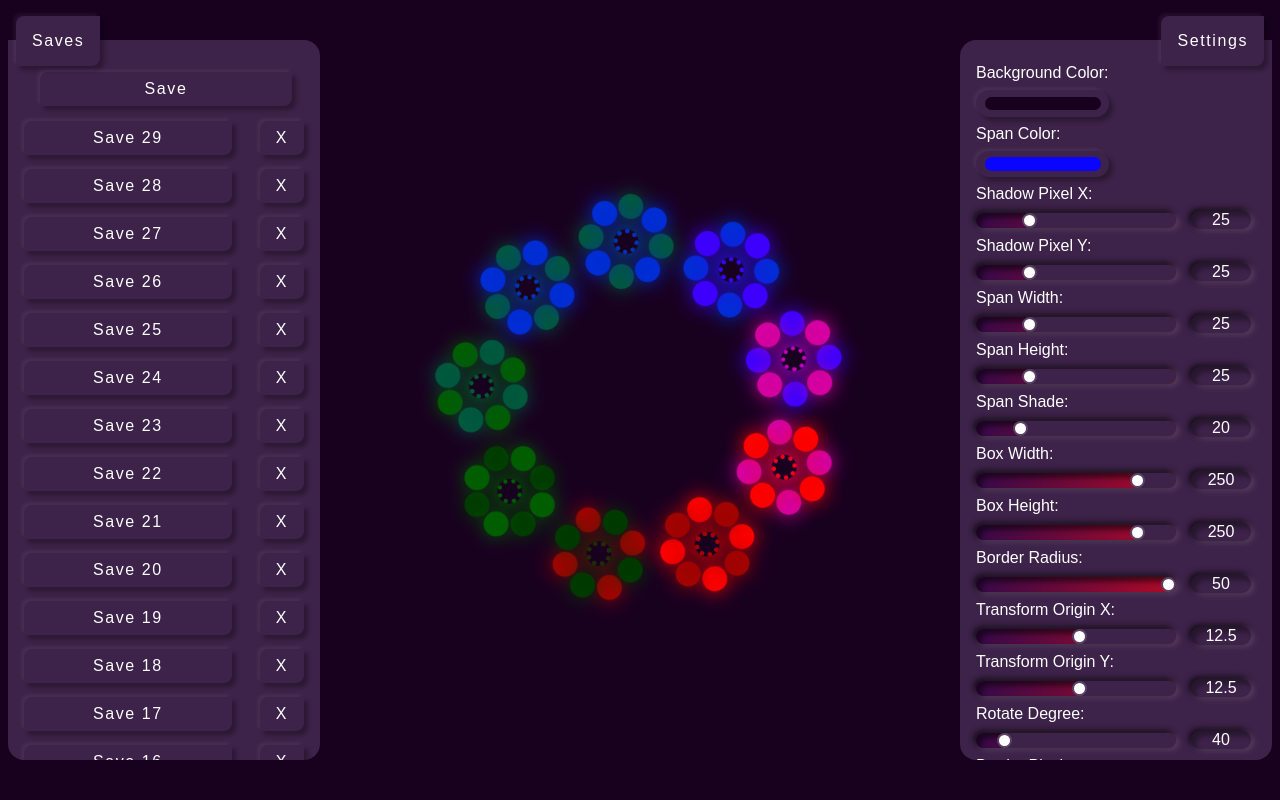
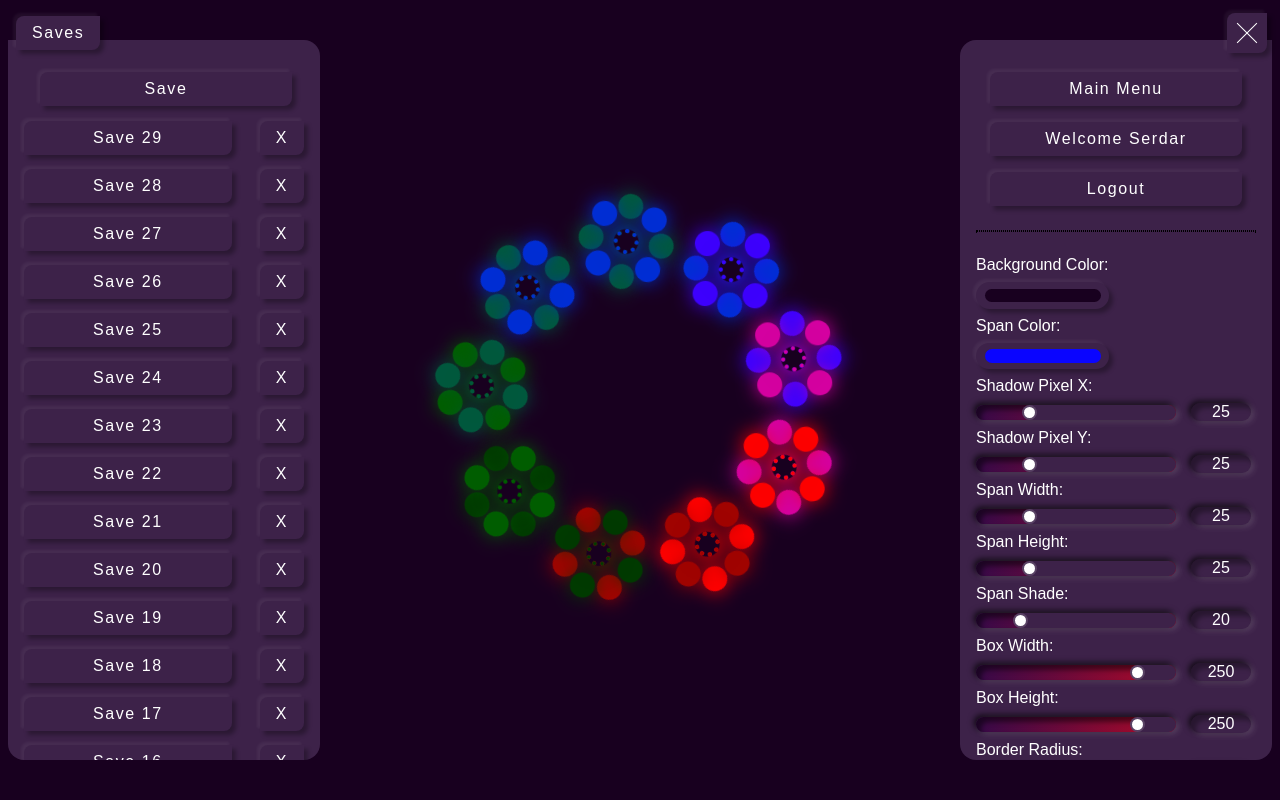
Before and after one commit to JintusSerdar/CSSAnimationMaker, a Flask app: page / in a window 1280 px wide. Run offline with Flask 3, Linux system fonts and the light colour scheme; a user stored in the database is signed in.

Commit message:
UI improvements

```diff
--- a/application.py
+++ b/application.py
@@ -96,8 +96,13 @@ def delete_animation():
 def index():
     authenticated = 'user_id' in session  # Check if 'user_id' exists in the session
     if authenticated:
+        user_id = session['user_id']
+
+        # Getting username
+        username = Users.query.filter_by(id=user_id).first().username.capitalize()
+
         # Assuming that savedAnimations is a list of animations for the currently authenticated user
-        savedAnimations = SavedAnimation.query.filter_by(userId=session['user_id']).all()
+        savedAnimations = SavedAnimation.query.filter_by(userId=user_id).all()
 
         # Convert SavedAnimation objects to dictionaries
         savedAnimations_dict = [
@@ -110,7 +115,7 @@ def index():
             for animation in savedAnimations
         ]
 
-        return render_template("index.html", savedAnimations=savedAnimations_dict, authenticated=authenticated)
+        return render_template("index.html", savedAnimations=savedAnimations_dict, authenticated=authenticated, username=username)
 
     return render_template("index.html", savedAnimations=None, authenticated=authenticated)
 
@@ -126,7 +131,7 @@ def login():
     session.clear()
 
     if request.method == 'POST':
-        username = request.form.get('loginUsername')
+        username = request.form.get('loginUsername').lower()
         password = request.form.get('loginPassword')
 
         if not username:
@@ -158,8 +163,8 @@ def register():
     session.clear()
 
     if request.method == 'POST':
-        username = request.form.get('registerUsername')
-        email = request.form.get('registerEmail')
+        username = request.form.get('registerUsername').lower()
+        email = request.form.get('registerEmail').lower()
         password = request.form.get('registerPassword')
         # confirmation = request.form.get("confirmation")
 
--- a/static/elements.css
+++ b/static/elements.css
@@ -61,7 +61,7 @@
 /*Range Slider End*/
 
 /*Button*/
-button {
+.preview-container button, .settings-container button{
     padding: 0.5em 1em;
     background: rgb(61, 34, 73);
     border: none;
@@ -78,13 +78,13 @@ button {
     4px 4px 4px rgba(0, 0, 0, 0.3);
 }
 
-button:hover {
+.preview-container button:hover, .settings-container button:hover {
     transition: .2s ease-in-out;
     box-shadow: -1px -1px 1px rgba(255, 255, 255, 0.1),
     1px 1px 1px rgba(0, 0, 0, 0.5);
 }
 
-button:active {
+.preview-container button:active, .settings-container button:active {
     transition: .2s ease-in-out;
     box-shadow: inset 5px 5px 5px rgba(0,0,0,0.3), inset -3px -3px 5px rgba(255, 255, 255, 0.05),
     inset -1px -2px 2px rgba(255, 255, 255, 0.05);
--- a/static/style.css
+++ b/static/style.css
@@ -83,10 +83,74 @@ body {
 
 #settingsToggle {
     position: absolute;
+    width: 3em;
+    height: 3em;
     top: 1em;
     right: 1em;
     z-index: 999;
-    padding: 1em;
+    background: rgb(61, 34, 73);
+    border: none;
+    border-radius: 0.5rem 0rem 0.5rem 0rem;
+    cursor: pointer;
+    box-shadow: -3px -3px 3px rgba(255, 255, 255, 0.05),
+    4px 4px 4px rgba(0, 0, 0, 0.3);
+}
+
+#settingsToggle:hover {
+    box-shadow: -1px -1px 1px rgba(255, 255, 255, 0.1),
+    1px 1px 1px rgba(0, 0, 0, 0.5);
+}
+
+#settingsToggle:active {
+    box-shadow: inset 5px 5px 5px rgba(0,0,0,0.3), inset -3px -3px 5px rgba(255, 255, 255, 0.05),
+    inset -1px -2px 2px rgba(255, 255, 255, 0.05);
+}
+
+.toggle {
+    transition: transform 0.75s ease, opacity .3s ease;
+}
+
+.toggleLine {
+    position: absolute;
+    display: block;
+    left: 50%;
+    width: 70%;
+    height: 1px;
+    background-color: #fff;
+    transition: transform .5s,opacity .25s;
+    transform: translate(-50%,-50%);
+}
+
+.toggleLine:first-child {
+    top: 30%
+}
+
+.toggleLine:nth-child(2) {
+    top: 50%
+}
+
+.toggleLine:nth-child(3) {
+    top: 70%
+}
+
+.toggle.toggle-active {
+    transform: rotate(360deg)
+}
+
+.toggle.toggle-active .toggleLine:first-child {
+    top: 50%;
+    transform: translate(-50%,-50%) rotate(-45deg)
+}
+
+.toggle.toggle-active .toggleLine:nth-child(2) {
+    top: 50%;
+    opacity: 0;
+    transform: translate(-50%,-50%)
+}
+
+.toggle.toggle-active .toggleLine:nth-child(3) {
+    top: 50%;
+    transform: translate(-50%,-50%) rotate(45deg)
 }
 
 .preview-box.menu-closed {
@@ -108,7 +172,18 @@ body {
     top: 1em;
     left: 1em;
     z-index: 999;
-    padding: 1em;
+    padding: 0.5em 1em;
+    background: rgb(61, 34, 73);
+    border: none;
+    border-radius: 0.5rem 0rem 0.5rem 0rem;
+    cursor: pointer;
+    color: #fff;
+    font-size: 1em;
+    font-weight: 400;
+    letter-spacing: .1em;
+    text-align: center;
+    box-shadow: -3px -3px 3px rgba(255, 255, 255, 0.05),
+    4px 4px 4px rgba(0, 0, 0, 0.3);
 }
 
 /*Toggles End*/
@@ -181,3 +256,28 @@ body {
 .saveSpan {
     width: 80%;
 }
+
+.hamburger {
+    rotate: 90deg;
+    transition: 0.5s;
+}
+
+.not-hamburger {
+    rotate: 0deg;
+    transition: 0.5s;
+}
+
+.hub {
+    text-align: center;
+}
+
+.hubButton {
+    margin-top: 1em;
+    width: 90%;
+}
+
+.hub-separator {
+    margin: 1.5em 0;
+    background-color: rgb(61, 34, 73);
+	border: 1px dotted #000;
+}
--- a/templates/index.html
+++ b/templates/index.html
@@ -39,9 +39,10 @@
 
 {% block authentication %}
     {% if authenticated %}
-        <a href="/logout" class="downloadButton">Logout</a>
+        <a href="/" class="hubButton">Welcome {{ username }}</a>
+        <a href="/logout" class="hubButton">Logout</a>
     {% else %}
-        <a href="/authentication" class="downloadButton">Login/Register</a>
+        <a href="/authentication" class="hubButton">Login/Register</a>
     {% endif %}
 {% endblock %}
 
--- a/templates/layout.html
+++ b/templates/layout.html
@@ -50,6 +50,14 @@
 
         <div class="settings-container">
             <div class="settings-box">
+
+                <div class="hub">
+                    <a href="/" class="hubButton">Main Menu</a>
+                    {% block authentication %}{% endblock %}
+                </div>
+
+                <hr class="hub-separator">
+
                 <label for="backgroundColor">Background Color:</label>
                 <input type="color" id="backgroundColor" value="#18001F">
 
@@ -151,12 +159,16 @@
                 <div class="downloads">
                     <button id="downloadCSS" class="downloadButton">Download CSS</button>
                     <button id="downloadHTML" class="downloadButton">Download HTML</button>
-                    {% block authentication %}{% endblock %}
                 </div>
             </div>
         </div>
-        <button id="settingsToggle" class="menu-closed">Settings</button>
-        <button id="previewToggle" class="menu-closed">Saves</button>
+
+        <button class="toggle toggle-active" id="settingsToggle">
+            <span class="toggleLine"></span>
+            <span class="toggleLine"></span>
+            <span class="toggleLine"></span>
+        </button>
+        <button id="previewToggle">Saves</button>
     </div>
 
 <!--<footer><p>&copy; 2023 Serdar Akin</p></footer>-->
@@ -174,6 +186,7 @@
         settingsToggle.addEventListener('click', () => {
             settingsBox.classList.toggle('menu-open');
             settingsBox.classList.toggle('menu-closed');
+            settingsToggle.classList.toggle('toggle-active');
         });
 
         // Initially, set the menu to closed state
```
Also changed, not shown: README.md (added), instance/CSSAnimations.db.
